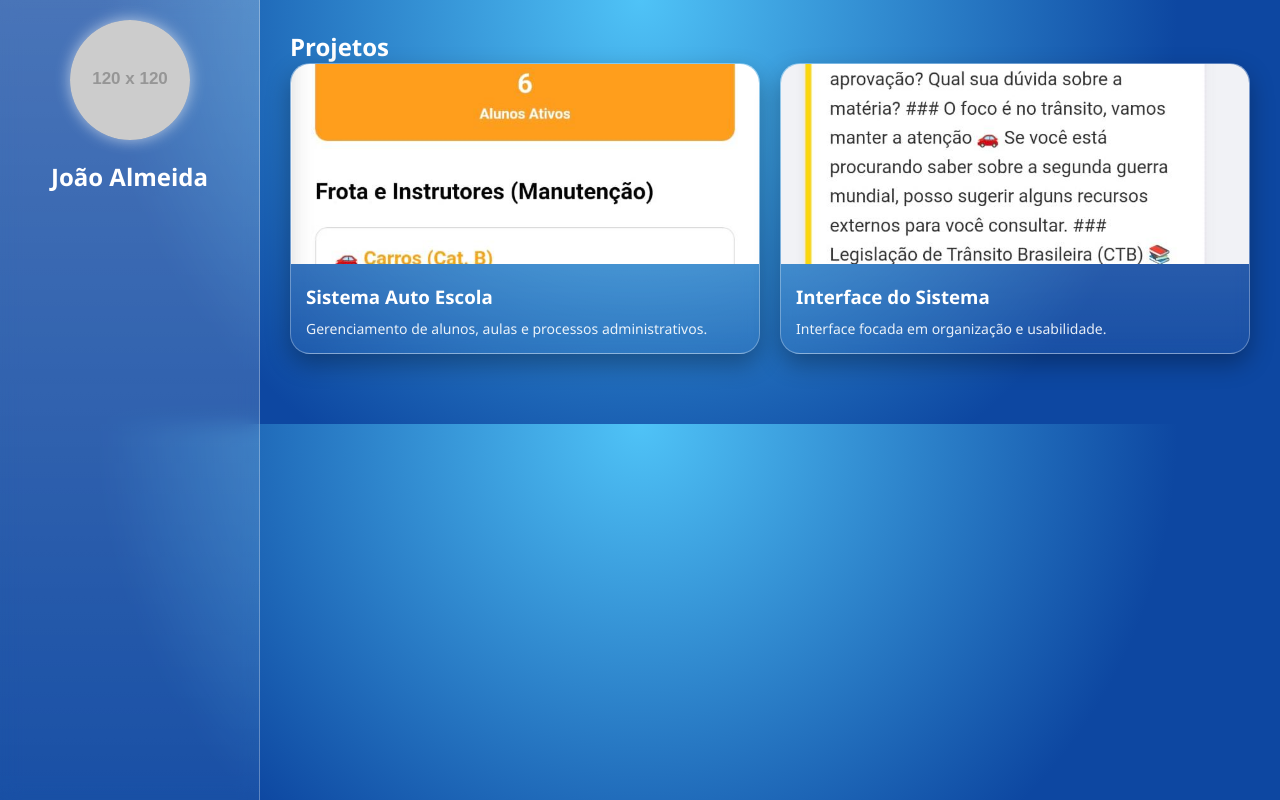
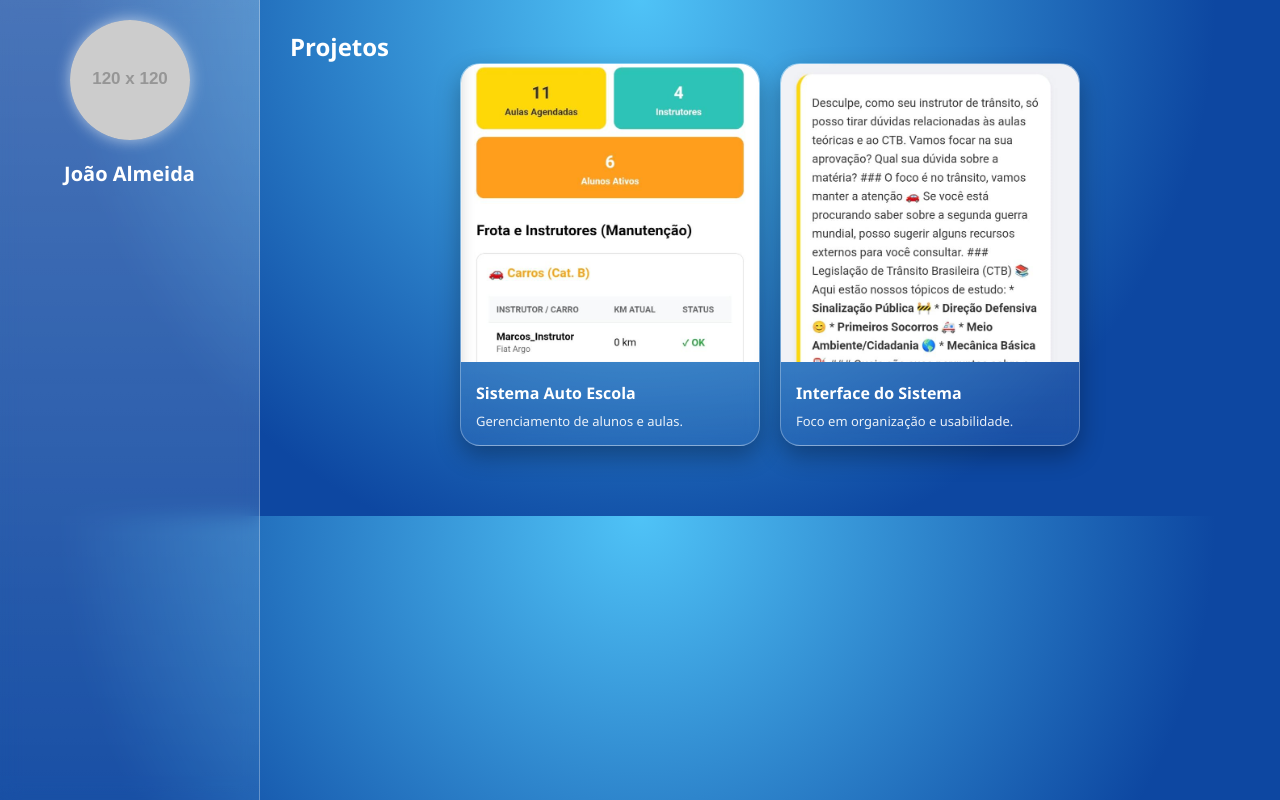
Before and after one commit to theoE01/portifolio, a plain HTML site: page index.html in a window 1280 px wide. Drawn offline with Linux system fonts and the light colour scheme; placeholder pictures from the web are drawn by us.

Commit message:
Update index.html

```diff
--- a/index.html
+++ b/index.html
@@ -33,7 +33,6 @@ body {
   position: fixed;
 }
 
-/* PROFILE */
 .profile {
   text-align: center;
 }
@@ -45,6 +44,10 @@ body {
   box-shadow: 0 0 15px rgba(255,255,255,0.6);
 }
 
+.profile h2 {
+  font-size: 20px;
+}
+
 /* MAIN */
 .main {
   margin-left: 260px;
@@ -52,7 +55,7 @@ body {
   width: 100%;
 }
 
-/* SECTIONS */
+/* SECTION */
 .section {
   margin-bottom: 40px;
 }
@@ -60,11 +63,12 @@ body {
 /* GRID */
 .grid {
   display: grid;
-  grid-template-columns: repeat(auto-fit, minmax(300px, 1fr));
+  grid-template-columns: repeat(auto-fit, minmax(250px, 300px));
   gap: 20px;
+  justify-content: center;
 }
 
-/* CARD BASE */
+/* CARD */
 .card {
   background: linear-gradient(180deg, rgba(255,255,255,0.25), rgba(255,255,255,0.05));
   border-radius: 20px;
@@ -77,19 +81,16 @@ body {
 
 .card:hover {
   transform: translateY(-6px);
-  box-shadow: 0 20px 40px rgba(0,0,0,0.4), 0 0 20px rgba(255,255,255,0.3);
+  box-shadow:
+    0 20px 40px rgba(0,0,0,0.4),
+    0 0 20px rgba(255,255,255,0.3);
 }
 
-/* IMAGEM */
+/* IMAGEM QUADRADA */
 .card img {
   width: 100%;
-  height: 200px;
-  object-fit: cover; /* ESSENCIAL */
-  transition: 0.4s;
-}
-
-.card:hover img {
-  transform: scale(1.05);
+  aspect-ratio: 1 / 1; /* quadrado perfeito */
+  object-fit: cover;
 }
 
 /* CONTEÚDO */
@@ -98,11 +99,12 @@ body {
 }
 
 .card-content h3 {
-  margin-bottom: 10px;
+  margin-bottom: 8px;
+  font-size: 16px;
 }
 
 .card-content p {
-  font-size: 14px;
+  font-size: 13px;
   opacity: 0.9;
 }
 
@@ -122,31 +124,31 @@ body {
 <!-- MAIN -->
 <div class="main">
 
-  <!-- PROJETOS -->
   <div class="section">
     <h2>Projetos</h2>
 
     <div class="grid">
 
-      <!-- AUTO ESCOLA CARD 1 -->
+      <!-- CARD 1 -->
       <div class="card">
-        <img src="assets/autoaula.jpg" alt="Auto Escola">
+        <img src="assets/autoaula.jpg" alt="Sistema auto escola">
         <div class="card-content">
           <h3>Sistema Auto Escola</h3>
-          <p>Gerenciamento de alunos, aulas e processos administrativos.</p>
+          <p>Gerenciamento de alunos e aulas.</p>
         </div>
       </div>
 
-      <!-- AUTO ESCOLA CARD 2 -->
+      <!-- CARD 2 -->
       <div class="card">
-        <img src="assets/iaautoaula.jpg" alt="Auto Escola UI">
+        <img src="assets/iaautoaula.jpg" alt="Interface do sistema">
         <div class="card-content">
           <h3>Interface do Sistema</h3>
-          <p>Interface focada em organização e usabilidade.</p>
+          <p>Foco em organização e usabilidade.</p>
         </div>
       </div>
 
     </div>
+
   </div>
 
 </div>
```
